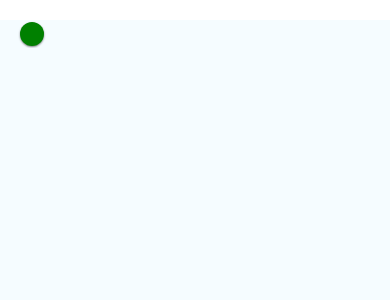
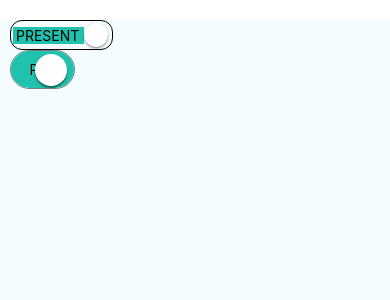
Before and after one commit to prsn/react-native-toggle-switch, a React Native app: screen / in a window 390 px wide. Shown: the top 300 px of the page. Built offline with nearby package versions, Linux system fonts and the light colour scheme.

Commit message:
ScrollView implementation of Toggle-Switch

```diff
--- a/App.js
+++ b/App.js
@@ -11,6 +11,7 @@ import {Platform, StyleSheet, Text, View, Button, FlatList} from 'react-native';
 import AnimatedListItem from './animated-list-item';
 import AnimatedListItemWithNativeDriver from './animated-list-item-with-native-driver';
 import Switch from './switch';
+import ScrollSwitch from './scrollview-switch';
 
 const instructions = Platform.select({
   ios: 'Press Cmd+R to reload,\n' + 'Cmd+D or shake for dev menu',
@@ -77,7 +78,15 @@ export default class App extends Component<Props> {
     return (
       <View style={styles.container}>
         {/* <Switch text={{on: 'PRESENT', off: 'ABSENT'}} color={{indicator: 'white', active: 'rgba(32, 193, 173, 1)', inactive:  'rgba( 247, 247, 247, 1)'}} active={false}/> */}
-        <Switch text={{on: 'PRESENT', off: 'ABSENT'}} color={{indicator: 'green'}} active={true}/>
+        <Switch text={{on: 'PRESENT', off: 'ABSENT'}} color={{indicator: 'white', active: 'rgba(32, 193, 173, 1)', inactive:  'rgba( 247, 247, 247, 1)'}} active={true}/>
+        <ScrollSwitch
+          text={{on: 'PRES', off: 'ABSENT'}}
+          color={{indicator: 'white', active: 'rgba(32, 193, 173, 1)', inactive:  'rgba( 247, 247, 247, 1)'}}
+          active={true}
+          onValueChange={(val) => {
+            console.log(val)
+          }}
+        />
       </View>
     );
   }
--- /dev/null
+++ b/scrollview-switch.js
@@ -0,0 +1,222 @@
+import React from 'react';
+import { ScrollView, View, Text, StyleSheet, TouchableWithoutFeedback } from 'react-native';
+
+class ScrollSwitch extends React.Component {
+  constructor(...props) {
+    super(...props);
+    this.state = {
+      width: {
+        left: 0,
+        right: 0,
+        indicator: INDICATOR_HEIGHT,
+        viewPort: 0
+      },
+      height: {
+        left: 0,
+        right: 0,
+        indicator: INDICATOR_HEIGHT,
+        viewPort: 0
+      },
+      container: {
+        left: this.props.active ? 0 : 0,
+      },
+      isActive: this.props.active || false
+    };
+    this.setLeftWidth = this.setDimensionhValues('left');
+    this.SetRightWidth = this.setDimensionhValues('right');
+    this.setViewPortWidth = this.setDimensionhValues('viewPort');
+    // this.value = new Animated.Value(1);
+    // this.lastLeft = 0;
+  }
+
+  componentDidMount() {
+    if (!this.props.active) {
+      this.toggleSwitch();
+    }
+  }
+
+  toggleActive = (active) => {
+    this.setState(({isActive}) => ({
+      isActive: active || !isActive
+    }), () => {
+      this.props.onValueChange(this.state.isActive);
+    });
+  }
+
+  toggleSwitch = () => {
+    const { isActive } = this.state;
+    if (isActive) {
+      this.scrolRef.scrollToEnd();
+    } else {
+      this.scrolRef.scrollTo({x: 0, y: 0, animated: true})
+    }
+    this.toggleActive();
+  }
+
+  animateSwitch = (value, cb = () => {}) => {
+    // this.value.setValue(0);
+    // Animated.timing(this.value, {
+    //   toValue: value ? 1 : 0,
+    //   duration: 1000
+    // }).start(cb);
+  };
+
+  setDimensionhValues = key => event => {
+    const {width, height} = event.nativeEvent.layout;
+    this.setState(prevState => ({
+      width: {
+        ...prevState.width,
+        [key]: width
+      },
+      height: {
+        ...prevState.height,
+        [key]: height
+      }
+    }))
+  }
+
+  onDragEnd = (e) => {
+    const { contentOffset } = e.nativeEvent;
+    const { width: { left, indicator }, isActive } = this.state;
+    console.log(e.nativeEvent, contentOffset, left)
+    if(contentOffset.x > left / 2) {
+      this.scrolRef.scrollToEnd();
+      this.toggleActive(false);
+    } else {
+      this.scrolRef.scrollTo({x: 0, y: 0, animated: true})
+      this.toggleActive(true);
+    }
+    this.setState({
+      opacity: 1
+    });
+  }
+
+  onDragStart = (e) => {
+    this.setState({
+      opacity: 0.5
+    });
+  }
+
+  render() {
+    const { text: { on = 'ON', off = 'OFF' }, color: { active, inactive, indicator }} = this.props;
+    const { width, isActive, opacity, height: { viewPort: viewPortHeight } } = this.state;
+    const left = isActive ? 0 : (width.left + 8) * -1;
+    console.log(this.state);
+    const viewPortWidth = Math.max(width.left, width.right) + width.indicator + 10 + viewPortHeight / 2 + 3;
+
+    return (
+      <View
+        style={[
+          styles.viewPort,
+          {
+            width: viewPortWidth,
+            backgroundColor: 'transparent',
+            opacity: 1,
+            borderColor: 'rgba(0,0,0,0.5)',
+            borderRadius: viewPortHeight / 2,
+            borderWidth: 1
+          }
+        ]}
+        onLayout={ this.setViewPortWidth }>
+        <ScrollView
+          horizontal
+          showsHorizontalScrollIndicator={false}
+          ref={r => this.scrolRef = r}
+          onScrollEndDrag={this.onDragEnd}
+          onScrollBeginDrag={this.onDragStart}
+          style={{ flexGrow: 1}}
+        >
+          <View
+            style={[
+              styles.container,
+              { opacity, width: Math.max(width.left, width.right) * 2 + INDICATOR_HEIGHT + 5 + 10 + HEIGHT },
+              { backgroundColor: isActive? active: inactive },
+
+            ]}
+          >
+            <View
+              style={[
+                styles.activeView,
+                { flex: on.length > off.length ? 0 : 1 }
+              ]}
+              onLayout={ this.setLeftWidth }
+              >
+              <Text style={{alignSelf: 'center', flexGrow: on.length > off.length ? 0 : 1, textAlign: 'center'}}>
+                {on}
+              </Text>
+            </View>
+            <TouchableWithoutFeedback onPress={this.toggleSwitch}>
+              <View style={[styles.indicatorWrapper]}>
+                <View
+                  style={[
+                    styles.indicator,
+                    { backgroundColor: indicator, borderColor: isActive ? active : inactive }
+                  ]}
+                />
+              </View>
+            </TouchableWithoutFeedback>
+            <View
+              style={[
+                styles.inactiveView,
+                { flex: on.length > off.length ? 1 : 0 }
+              ]}
+              onLayout={ this.SetRightWidth }
+            >
+              <Text style={{ alignSelf: 'center', flexGrow: on.length > off.length ? 1 : 0, textAlign: 'center'}}>
+                {off}
+              </Text>
+            </View>
+          </View>
+        </ScrollView>
+      </View>
+    );
+  }
+}
+
+const HEIGHT = 37;
+const INDICATOR_HEIGHT = 32;
+const styles = StyleSheet.create({
+  viewPort: {
+    paddingTop: 0,
+    paddingBottom: 0,
+    borderWidth: 1,
+    backgroundColor: 'transparent',
+    overflow: 'hidden'
+  },
+  container: {
+    position: 'relative',
+    height: HEIGHT,
+    padding: 0,
+    flexDirection: 'row',
+    alignItems: 'center'
+  },
+  indicatorWrapper:{
+    width: INDICATOR_HEIGHT + 5,
+    height: INDICATOR_HEIGHT + 5,
+    borderRadius: (INDICATOR_HEIGHT + 5) / 2,
+    flexDirection: 'row',
+    alignItems: 'center'
+  },
+  indicator: {
+    width: INDICATOR_HEIGHT,
+    height: INDICATOR_HEIGHT,
+    borderRadius: INDICATOR_HEIGHT / 2,
+    shadowOffset: { width: 0, height: 2 },
+    shadowOpacity: 0.5,
+    shadowRadius: 2
+  },
+  activeView: {
+    marginRight: 5,
+    marginLeft: HEIGHT / 2,
+    flexDirection: 'row',
+    alignItems: 'center'
+  },
+  inactiveView: {
+    marginLeft: 5,
+    marginRight: HEIGHT / 2,
+    flexDirection: 'row',
+    alignItems: 'center'
+  }
+});
+
+export default ScrollSwitch;
--- a/switch.js
+++ b/switch.js
@@ -19,7 +19,7 @@ class Switch extends React.Component {
     this.setLeftWidth = this.setWithValues('left');
     this.SetRightWidth = this.setWithValues('right');
     this.setViewPortWidth = this.setWithValues('viewPort');
-    this.value = new Animated.Value(0);
+    this.value = new Animated.Value(1);
     this.lastLeft = 0;
   }
 
@@ -54,7 +54,18 @@ class Switch extends React.Component {
     const { width, isActive } = this.state;
     const left = isActive ? 0 : (width.left + 8) * -1;
     const viewWidth = Math.max(width.left, width.right) + width.indicator + 16;
-    const leftOpacity = this.value.interpolate({
+
+    const visibleToInvisible = this.value.interpolate({
+      inputRange:[0, 1],
+      outputRange: [1, 0]
+    });
+
+    const invisibleToVisible = this.value.interpolate({
+      inputRange:[0, 1],
+      outputRange: [0, 1]
+    });
+
+    const animatedOpacity = this.value.interpolate({
       inputRange:[0, 1],
       outputRange: isActive? [0, 1] : [1, 0]
     });
@@ -66,15 +77,17 @@ class Switch extends React.Component {
     this.lastLeft = left;
     return (
       <TouchableWithoutFeedback onPress={this.toggleSwitch}>
-        <View style={[styles.viewPort, { width: viewWidth }, { backgroundColor: isActive ? active : inactive }]} onLayout={ this.setViewPortWidth }>
+        <View style={[styles.viewPort, { width: viewWidth }]} onLayout={ this.setViewPortWidth }>
           <Animated.View style={[styles.container, { transform: [{ translateX: translateX }]}, { width: Math.max(width.left, width.right) * 2 + width.indicator + 16 }]}>
-            <Animated.View style={[styles.onText, { flex: on.length > off.length ? 0 : 1 }, {opacity: leftOpacity}]} onLayout={ this.setLeftWidth }>
-              <Text style={{alignSelf: 'center'}}>
-                {on}
-              </Text>
+            <Animated.View style={[{ opacity: isActive ? invisibleToVisible : visibleToInvisible }, { backgroundColor: isActive ? active : inactive }]}>
+              <Animated.View style={[styles.onText, { flex: on.length > off.length ? 0 : 1 }, {opacity: isActive ? invisibleToVisible : visibleToInvisible}]} onLayout={ this.setLeftWidth }>
+                <Text style={{alignSelf: 'center'}}>
+                  {on}
+                </Text>
+              </Animated.View>
             </Animated.View>
             <View style={[styles.indicator, { backgroundColor: indicator }]}/>
-            <Animated.View style={[styles.offText, { flex: on.length > off.length ? 1 : 0 }, {opacity: leftOpacity}]} onLayout={ this.SetRightWidth }>
+            <Animated.View style={[styles.offText, { flex: on.length > off.length ? 1 : 0 }, {opacity: isActive ? invisibleToVisible : visibleToInvisible}]} onLayout={ this.SetRightWidth }>
               <Text style={{alignSelf: 'center'}}>
                 {off}
               </Text>
@@ -91,6 +104,7 @@ const styles = StyleSheet.create({
     overflow: 'hidden',
     borderColor: 'black',
     borderRadius: HEIGHT / 2,
+    borderWidth: 1,
     paddingTop: 2,
     paddingBottom: 2
   },
```
